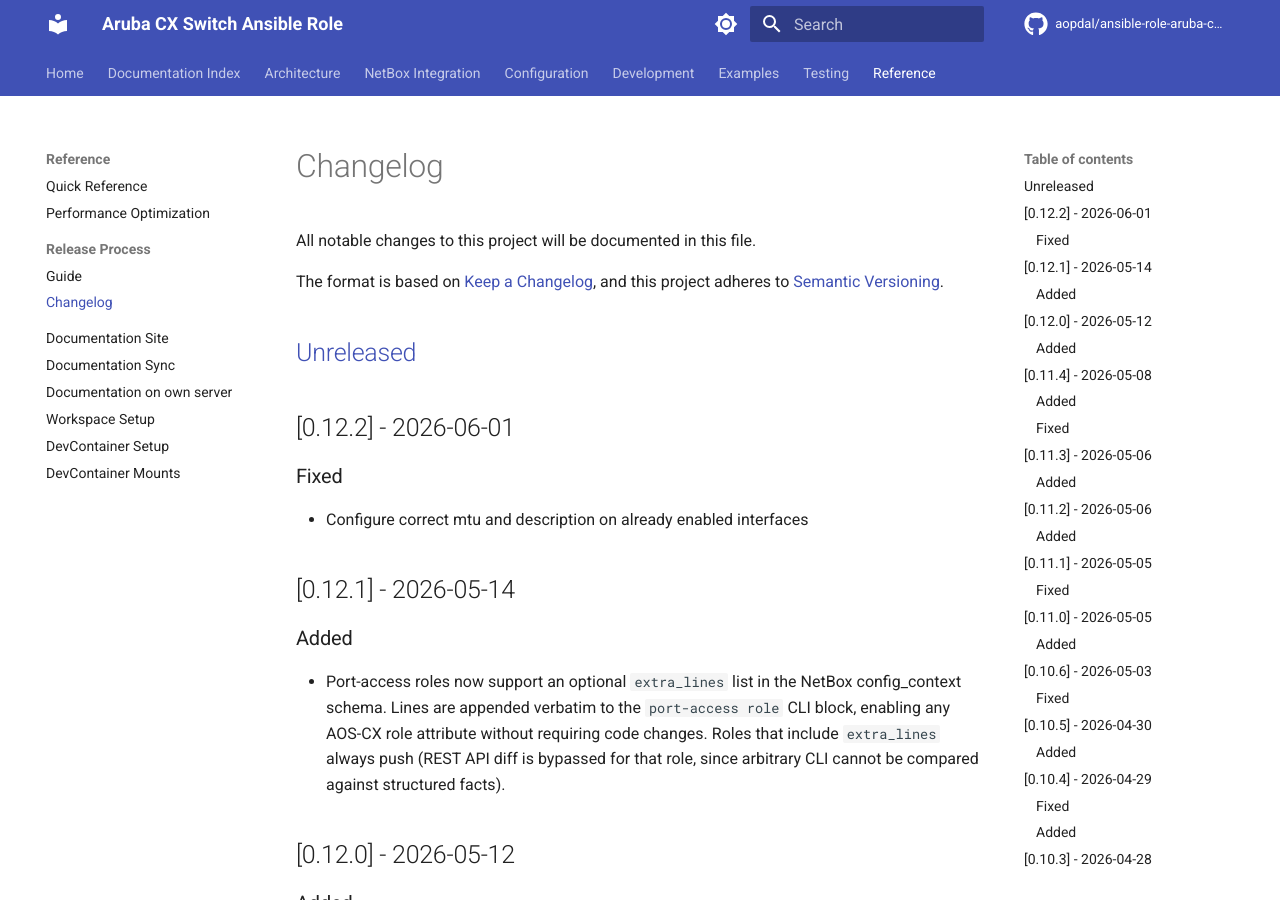
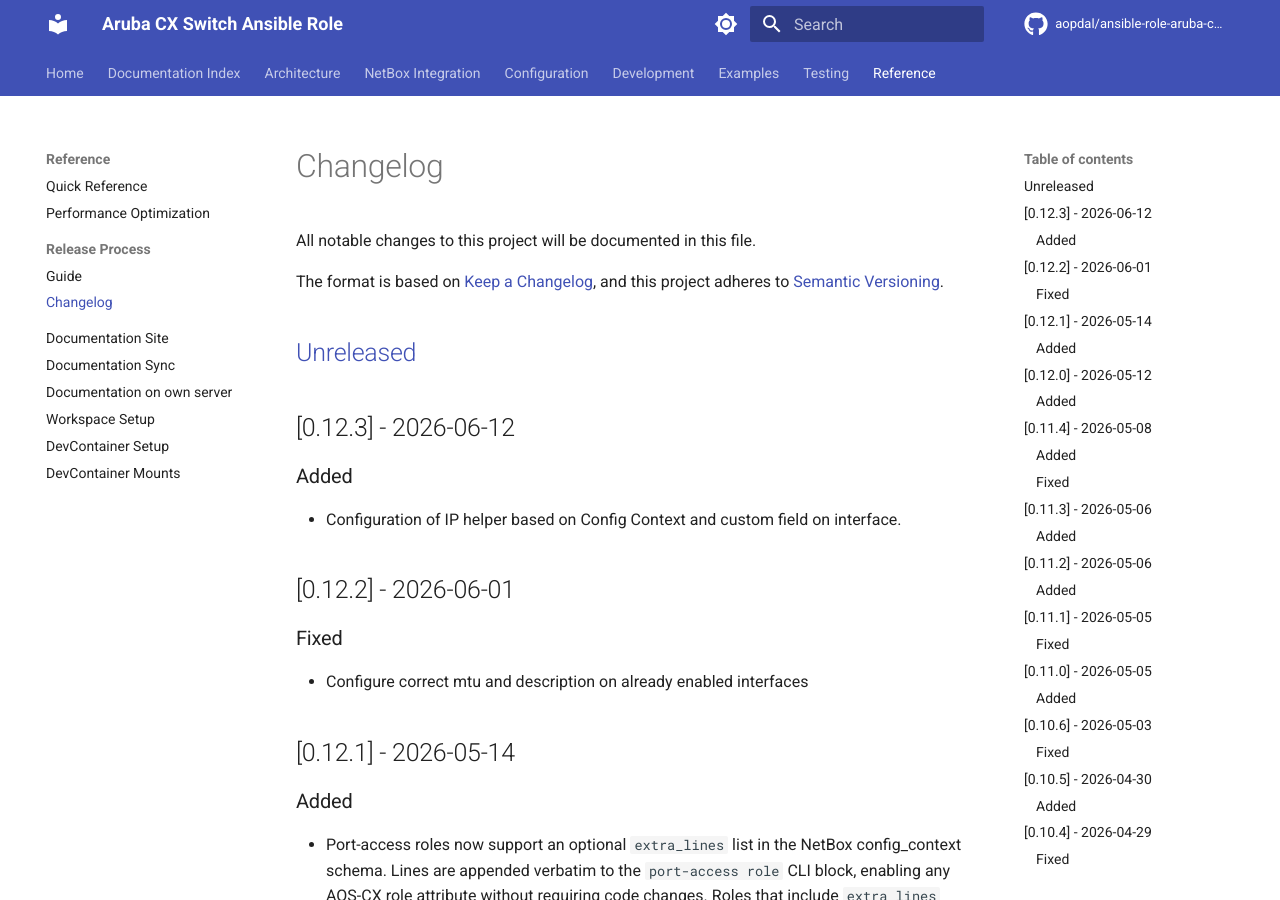
Before and after one commit to aopdal/ansible-role-aruba-cx-switch, an MkDocs documentation site: the page built from docs/CHANGELOG.md, in a window 1280 px wide and 900 px high. Built offline with MkDocs 1.6.1 and Material for MkDocs 9.7.7, drawn with Linux system fonts in a browser that asks for light colours; comment, search, counter and statistics services are not loaded.

Commit message:
chore: release version 0.12.3

```diff
--- a/docs/CHANGELOG.md
+++ b/docs/CHANGELOG.md
@@ -6,6 +6,12 @@
 and this project adheres to [Semantic Versioning](https://semver.org/spec/v2.0.0.html).
 
 ## [Unreleased]
+
+## [0.12.3] - 2026-06-12
+
+### Added
+
+- Configuration of IP helper based on Config Context and custom field on interface.
 
 ## [0.12.2] - 2026-06-01
 
```
Also changed, not shown: CHANGELOG.md (+6 -0 lines), 1 other file.
